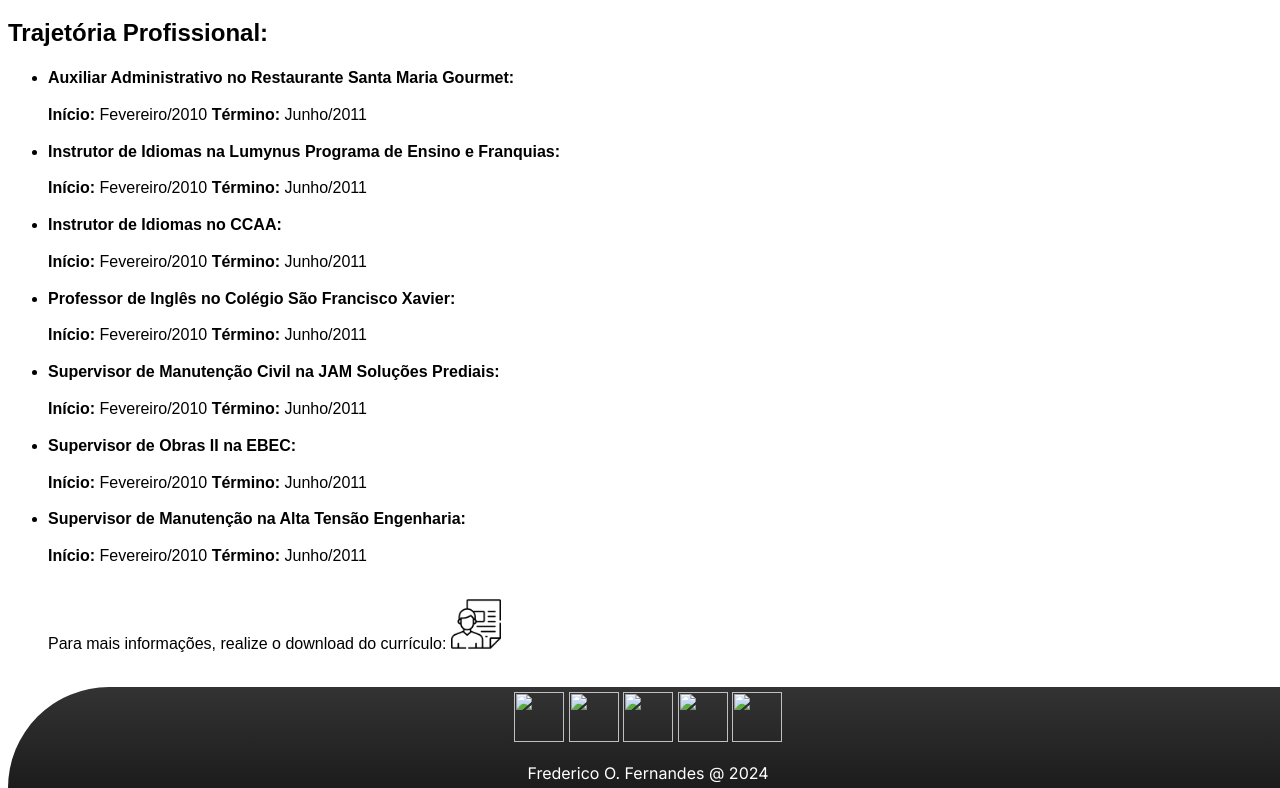
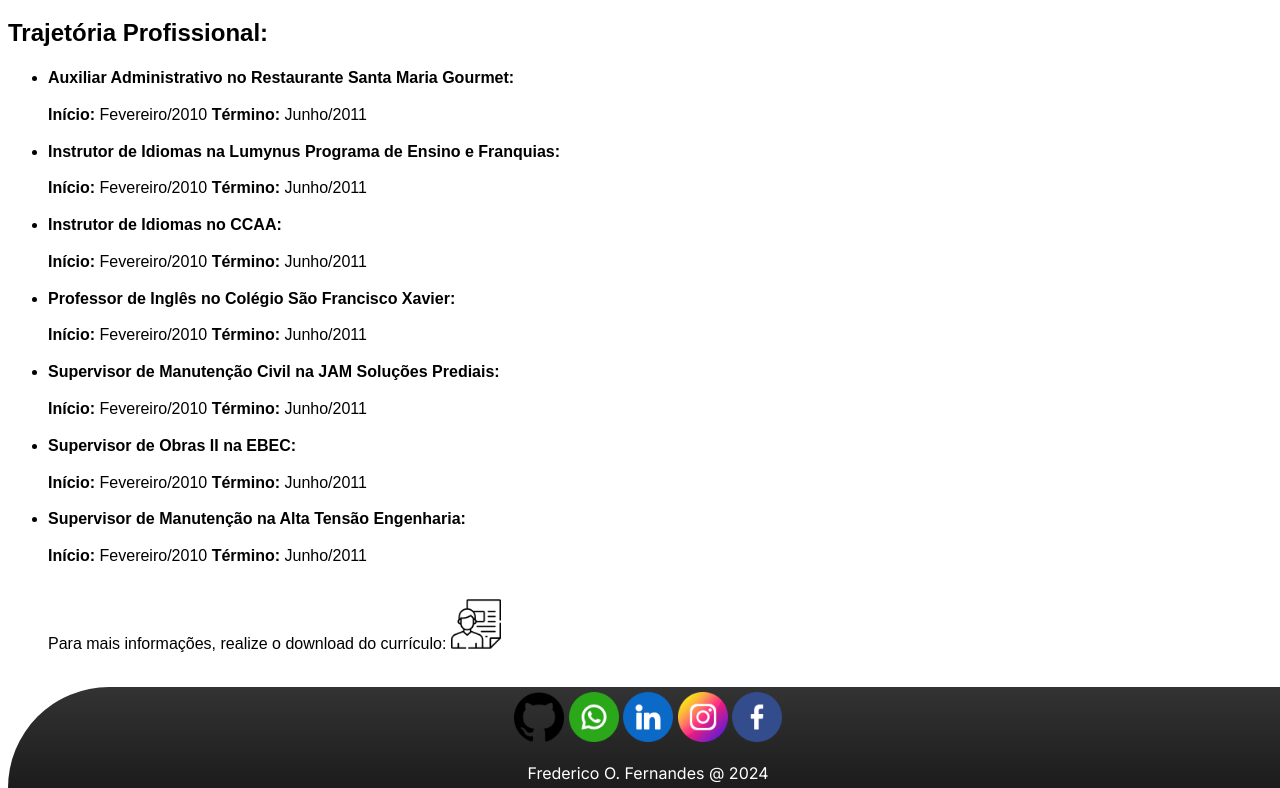
Before and after one commit to Fred-of/site-pessoal, a plain HTML site: page index.html in a window 1280 px wide. Shown: the part 1079-1867 px from the top of the page. Drawn offline with Linux system fonts and the light colour scheme; files whose address does not match are found by name.

Commit message:
Update index.html
Correção dos anexos das imagens.

```diff
--- a/index.html
+++ b/index.html
@@ -155,11 +155,11 @@
     <!-- Seção 5: Rodapé -->
     <footer>
         <div class="medias-sociais">
-            <i><a href="https://github.com/Fred-of" target="_blank"><img src="/Atividade Final/Arquivos/github.png" height="50" width="50" alt=""></a></i>
-            <i><a href="https://wa.me/5531997534819" target="_blank"><img src="/Atividade Final/Arquivos/whatsapp.png" height="50" width="50" alt=""></a></i>
-            <i><a href="https://www.linkedin.com/in/fredericooliveirafernandes/" target="_blank"><img src="/Atividade Final/Arquivos/linkedin.png" height="50" width="50" alt=""></a></i>
-            <i><a href="https://www.instagram.com/fredeof/profilecard/?igsh=NmNzOHA3anZxNGpm" target="_blank"><img src="/Atividade Final/Arquivos/instagram.png" height="50" width="50" alt=""></a></i>
-            <i><a href="https://www.facebook.com/fredeof/" target="_blank"><img src="/Atividade Final/Arquivos/facebook.png" height="50" width="50" alt=""></a></i>
+            <i><a href="https://github.com/Fred-of" target="_blank"><img src="/Arquivos/github.png" height="50" width="50" alt=""></a></i>
+            <i><a href="https://wa.me/5531997534819" target="_blank"><img src="/Arquivos/whatsapp.png" height="50" width="50" alt=""></a></i>
+            <i><a href="https://www.linkedin.com/in/fredericooliveirafernandes/" target="_blank"><img src="/Arquivos/linkedin.png" height="50" width="50" alt=""></a></i>
+            <i><a href="https://www.instagram.com/fredeof/profilecard/?igsh=NmNzOHA3anZxNGpm" target="_blank"><img src="/Arquivos/instagram.png" height="50" width="50" alt=""></a></i>
+            <i><a href="https://www.facebook.com/fredeof/" target="_blank"><img src="/Arquivos/facebook.png" height="50" width="50" alt=""></a></i>
         </div>
         <p class="copyright"> Frederico O. Fernandes @ 2024 </p>
     </footer>
```
